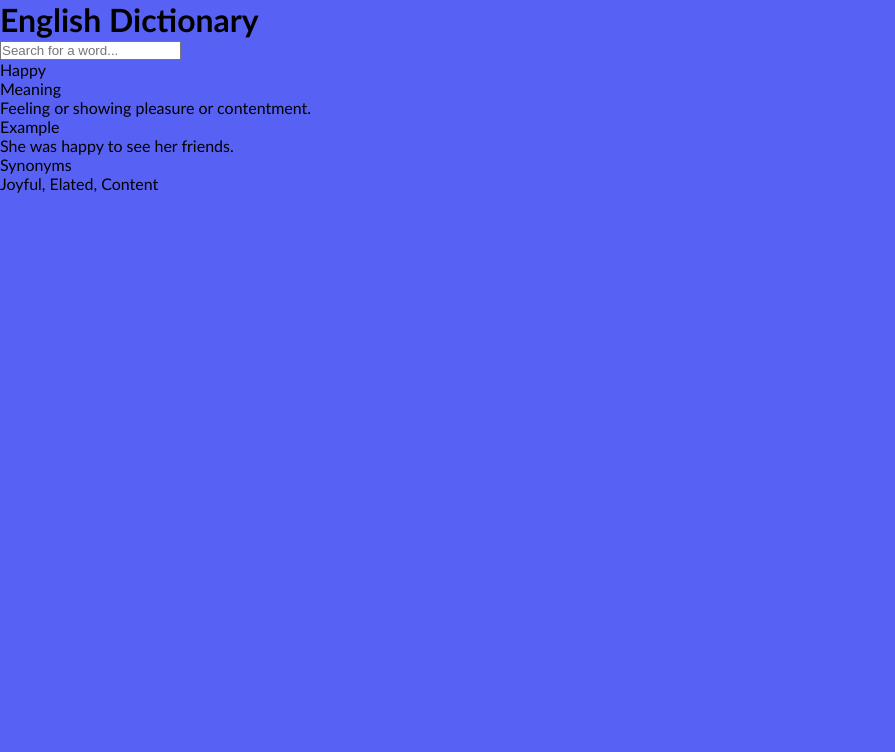
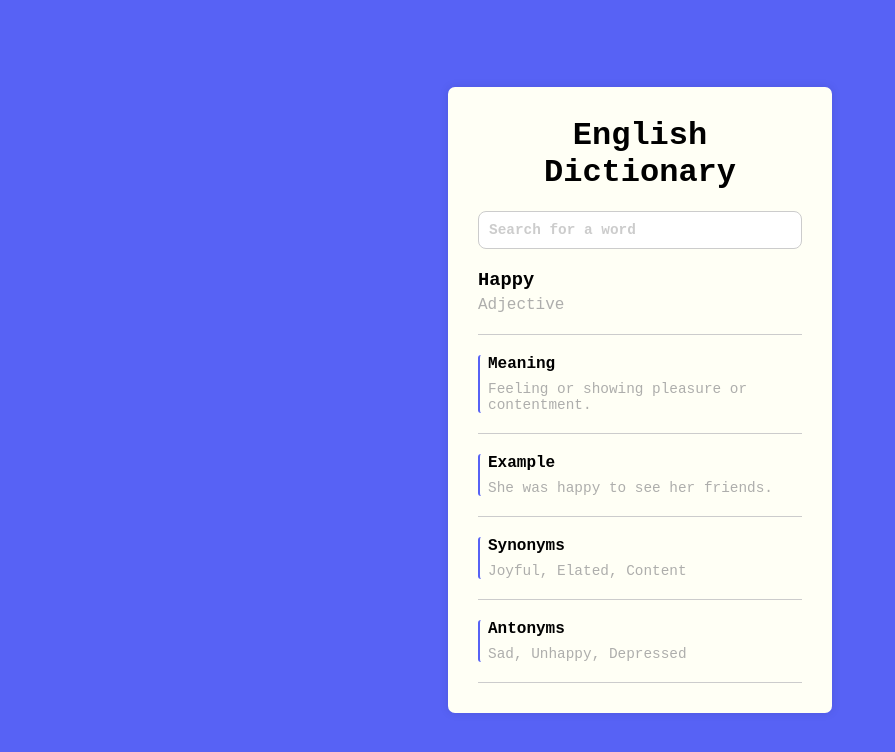
Before and after one commit to Winfredo/Dictionary-App, a plain HTML site: page index.html in a window 1280 px wide. Shown: the whole page, without its empty margins (0-895 px from the left). Drawn offline with Linux system fonts and the light colour scheme.

Commit message:
Fetch data from dictionary api and finish up css

```diff
--- a/index.html
+++ b/index.html
@@ -1,8 +1,8 @@
 <!DOCTYPE html>
 <html lang="en">
   <head>
-    <meta charset="UTF-8">
-    <meta name="viewport" content="width=device-width, initial-scale=1.0">
+    <meta charset="UTF-8" />
+    <meta name="viewport" content="width=device-width, initial-scale=1.0" />
     <title>Document</title>
     <link rel="stylesheet" href="style.css" />
   </head>
@@ -10,26 +10,48 @@
     <div class="container">
       <div class="main-content">
         <h1>English Dictionary</h1>
-            <input type="text" id="search-input" placeholder="Search for a word..." />
-            <p>Happy</p>
+        <input
+          type="text"
+          id="search-input"
+          placeholder="Search for a word"
+        />
+
+        <div class="word-details">
+          <h3>Happy</h3>
+          <p>Adjective</p>
+        </div>
+        <div class="divider"></div>
 
         <!-- Div for the meaning -->
-            <div>
-                <p>Meaning</p>
-                <p>Feeling or showing pleasure or contentment.</p>
+        <div class="word-meaning">
+          <h4>Meaning</h4>
+          <p class="definition">Feeling or showing pleasure or contentment.</p>
         </div>
+        <div class="divider"></div>
+
 
         <!-- Div for the example -->
-            <div>
-                <p>Example</p>
-                <p>She was happy to see her friends.</p>
+        <div class="word-example">
+          <h4>Example</h4>
+          <p class="example">She was happy to see her friends.</p>
         </div>
+        <div class="divider"></div>
+
+
 
         <!-- Div for the synonyms -->
-             <div>
-                <p>Synonyms</p>
-                <p>Joyful, Elated, Content</p>
+        <div class="word-synonyms">
+          <h4>Synonyms</h4>
+          <p class="synonym">Joyful, Elated, Content</p>
         </div>
+         <div class="divider"></div>
+
+        <div class="word-antonyms">
+          <h4>Antonyms</h4>
+          <p class="antonym">Sad, Unhappy, Depressed</p>
+        </div>
+         <div class="divider"></div>
+
       </div>
     </div>
 
--- a/script.js
+++ b/script.js
@@ -0,0 +1,35 @@
+let searchInput = document.getElementById("search-input");
+let wordDetails = document.querySelector(".word-details");
+let wordMeaning = document.querySelector(".word-meaning");
+let wordExample = document.querySelector(".example");
+let wordSynonym = document.querySelector(".synonym");
+let wordDefinition = document.querySelector(".definition");
+let wordAntonym = document.querySelector(".antonym");
+searchInput.addEventListener("keypress", (event) => {
+  if (event.key === "Enter") {
+    event.preventDefault();
+    fetchData();
+  }
+});
+
+let fetchData = async () => {
+  try {
+    let searchValue = searchInput.value.toLowerCase();
+    let res = await fetch(
+      `https://api.dictionaryapi.dev/api/v2/entries/en/${searchValue}`
+    );
+    let data = await res.json();
+    console.log(data);
+    wordDetails.innerHTML = `
+   <h3>${data[0].word}</h3>
+   <p>${data[0].meanings[0].partOfSpeech} ${data[0].phonetics[0].text || ''}</p>
+  `
+  wordDefinition.textContent = data[0].meanings[0].definitions[0].definition
+    wordExample.textContent = data[0].meanings[0].definitions[0].example || "No example available";
+    wordSynonym.textContent = data[0].meanings[0].synonyms[0] || "No synonyms available";
+    wordAntonym.textContent = data[0].meanings[0].antonyms[0] || "No antonyms available";
+  } catch (error) {
+    console.error("Error fetching the data", error);
+  }
+
+};
--- a/style.css
+++ b/style.css
@@ -6,10 +6,76 @@
 
 :root{
     --primary-color: #5762f5;
-
+    --secondary-color: #ccc;
+    --text-color: #aeaeac;
 }
 
 body{
-    font-family: 'Gill Sans', 'Gill Sans MT', Calibri, 'Trebuchet MS', sans-serif;
+    font-family: 'Courier New', Courier, monospace;
     background-color: var(--primary-color);
 }
+
+.container{
+    height: 100vh;
+    width: 100%;
+    display: flex;
+    justify-content: center;
+    align-items: center;
+}
+
+.main-content{
+    width: 30%;
+    padding: 30px;
+    background: #fffff5;
+    border-radius: 7px;
+    box-shadow: 0 0 10px rgba(0, 0, 0, 0.1);
+    display: flex;
+    flex-direction: column;
+    gap: 20px;
+}
+input::placeholder{
+    color: var(--secondary-color);
+    font-family: 'Courier New', Courier, monospace;
+}
+
+.container h1{
+    text-align: center;
+}
+
+.container input{
+    width: 100%;
+    padding: 10px;
+    border: 1px solid var(--secondary-color);
+    border-radius: 8px;
+    outline: none;
+    font-size: .9rem;
+    font-family: 'Courier New', Courier, monospace;
+    font-weight: 600;
+}
+
+.word-details h3{
+    margin-bottom: 5px;
+    font-weight: 700;
+}
+
+.word-details p{
+    color: var(--text-color);
+}
+
+.word-meaning, .word-example, .word-synonyms,.word-antonyms {
+padding-left: 8px;
+border-left: 2px solid var(--primary-color);
+border-radius: 3px;
+}
+
+.divider{
+    background-color: var(--secondary-color);
+    height: 1px;
+    margin: 0;
+}
+
+.word-example p, .word-synonyms p, .word-meaning p, .word-antonyms p {
+    color: var(--text-color);
+    font-size: 0.9rem;
+    margin-top: 8px;
+}
```
Lines whose indentation alone changed are shown as unchanged.
